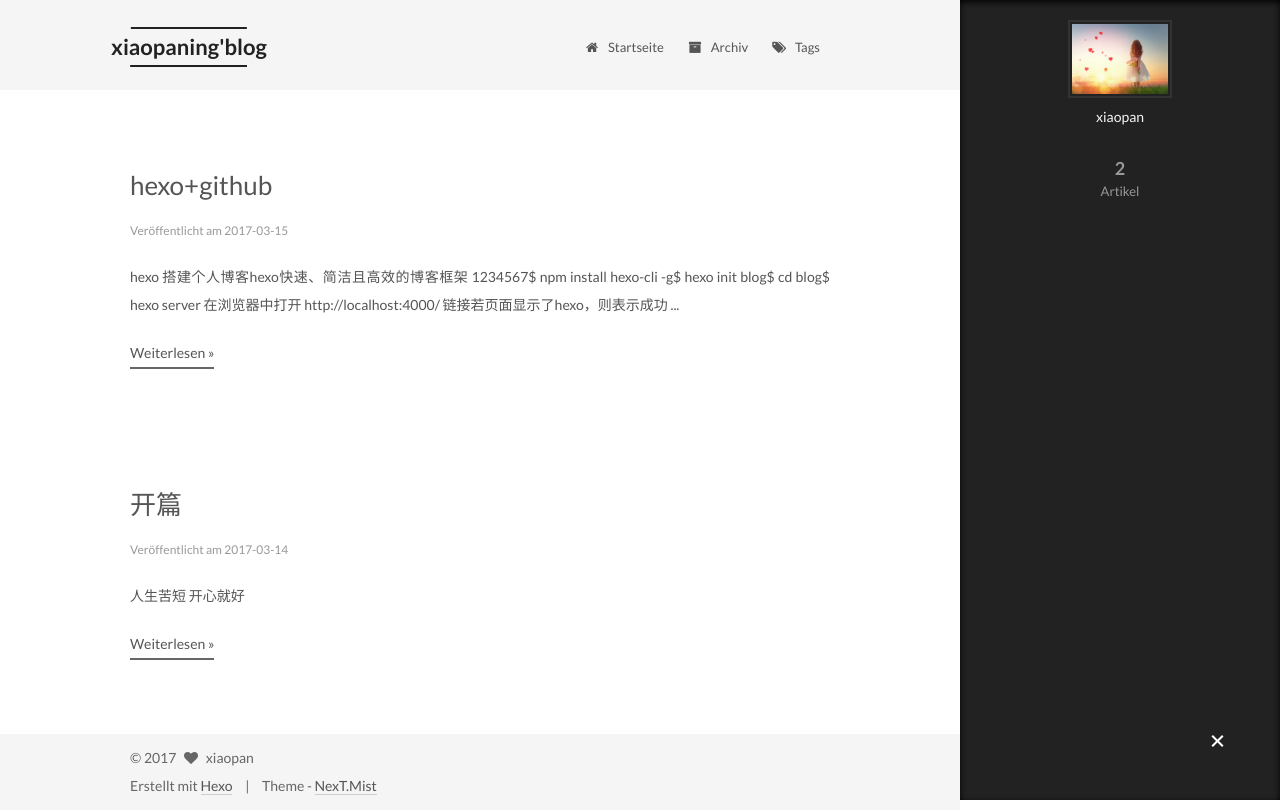
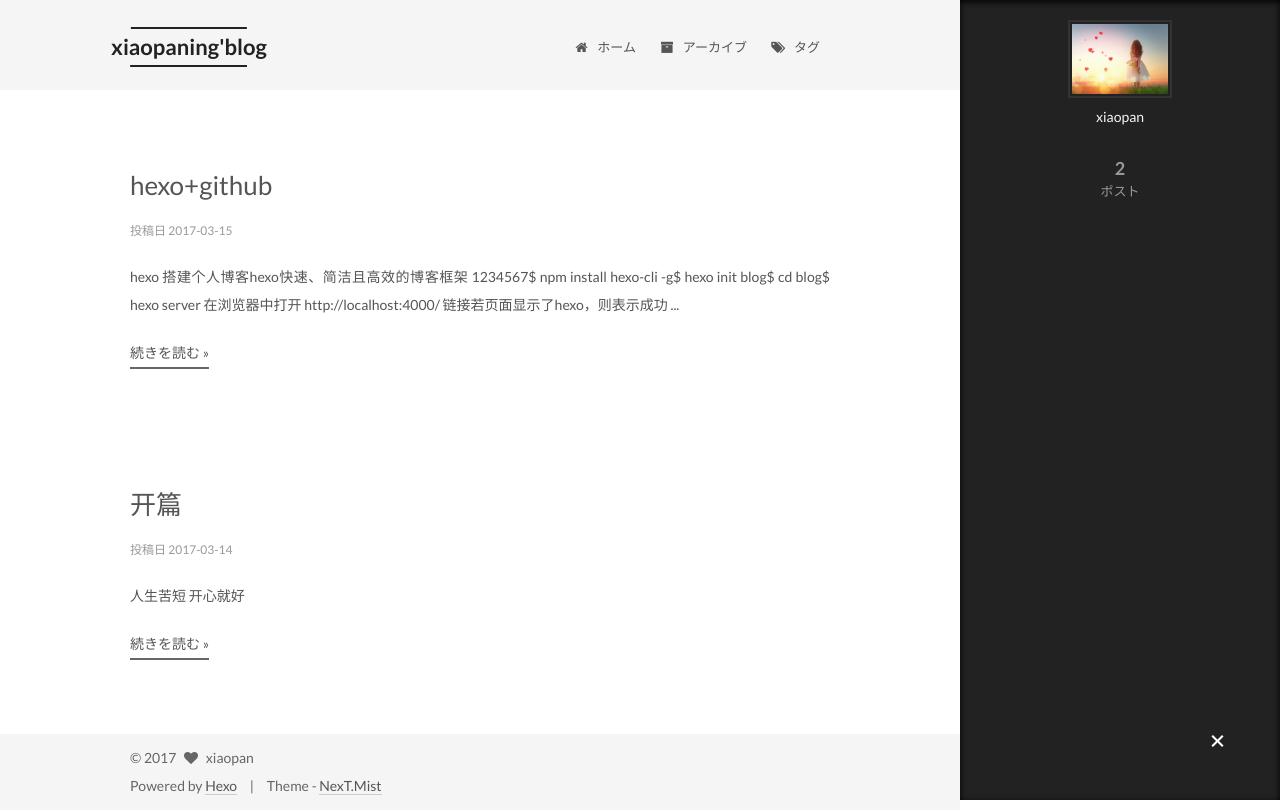
Before and after one commit to xiaopaning/xiaopaning.github.io, a plain HTML site: page index.html in a window 1280 px wide. Both pictures are taken after a click on the element 1217 px from the left and 742 px from the top of the page. Drawn offline with Linux system fonts and the light colour scheme.

Commit message:
Site updated: 2017-03-20 18:20:40

```diff
--- a/css/main.css
+++ b/css/main.css
@@ -1517,7 +1517,7 @@ pre .javascript .function {
   width: 4px;
   height: 4px;
   border-radius: 50%;
-  background: #539fff;
+  background: #ffbade;
 }
 .links-of-blogroll {
   font-size: 13px;
--- a/index.html
+++ b/index.html
@@ -140,7 +140,7 @@
 
               <i class="menu-item-icon fa fa-home fa-fw"></i> <br />
 
-            Startseite
+            ホーム
           </a>
         </li>
 
@@ -150,7 +150,7 @@
 
               <i class="menu-item-icon fa fa-archive fa-fw"></i> <br />
 
-            Archiv
+            アーカイブ
           </a>
         </li>
 
@@ -160,7 +160,7 @@
 
               <i class="menu-item-icon fa fa-tags fa-fw"></i> <br />
 
-            Tags
+            タグ
           </a>
         </li>
 
@@ -216,7 +216,7 @@
             <span class="post-meta-item-icon">
               <i class="fa fa-calendar-o"></i>
             </span>
-            <span class="post-meta-item-text">Veröffentlicht am</span>
+            <span class="post-meta-item-text">投稿日</span>
             <time itemprop="dateCreated" datetime="2017-03-15T10:29:43+08:00" content="2017-03-15">
               2017-03-15
             </time>
@@ -253,7 +253,7 @@
 
           <div class="post-more-link text-center">
             <a class="btn" href="/2017/03/15/hexo + github/#more" rel="contents">
-              Weiterlesen &raquo;
+              続きを読む &raquo;
             </a>
           </div>
 
@@ -312,7 +312,7 @@
             <span class="post-meta-item-icon">
               <i class="fa fa-calendar-o"></i>
             </span>
-            <span class="post-meta-item-text">Veröffentlicht am</span>
+            <span class="post-meta-item-text">投稿日</span>
             <time itemprop="dateCreated" datetime="2017-03-14T10:29:43+08:00" content="2017-03-14">
               2017-03-14
             </time>
@@ -347,7 +347,7 @@
 
           <div class="post-more-link text-center">
             <a class="btn" href="/2017/03/14/hello-world/#more" rel="contents">
-              Weiterlesen &raquo;
+              続きを読む &raquo;
             </a>
           </div>
 
@@ -414,7 +414,7 @@
           <div class="site-state-item site-state-posts">
             <a href="/archives">
               <span class="site-state-item-count">2</span>
-              <span class="site-state-item-name">Artikel</span>
+              <span class="site-state-item-name">ポスト</span>
             </a>
           </div>
 
@@ -463,7 +463,7 @@
 </div>
 
 <div class="powered-by">
-  Erstellt mit  <a class="theme-link" href="http://hexo.io">Hexo</a>
+  Powered by <a class="theme-link" href="http://hexo.io">Hexo</a>
 </div>
 
 <div class="theme-info">
```
Also changed, not shown: 2017/03/14/hello-world/index.html (+8 -8 lines), 2017/03/15/hexo + github/index.html (+12 -10 lines), archives/2017/03/index.html (+7 -7 lines), archives/2017/index.html (+7 -7 lines), archives/index.html (+7 -7 lines).
